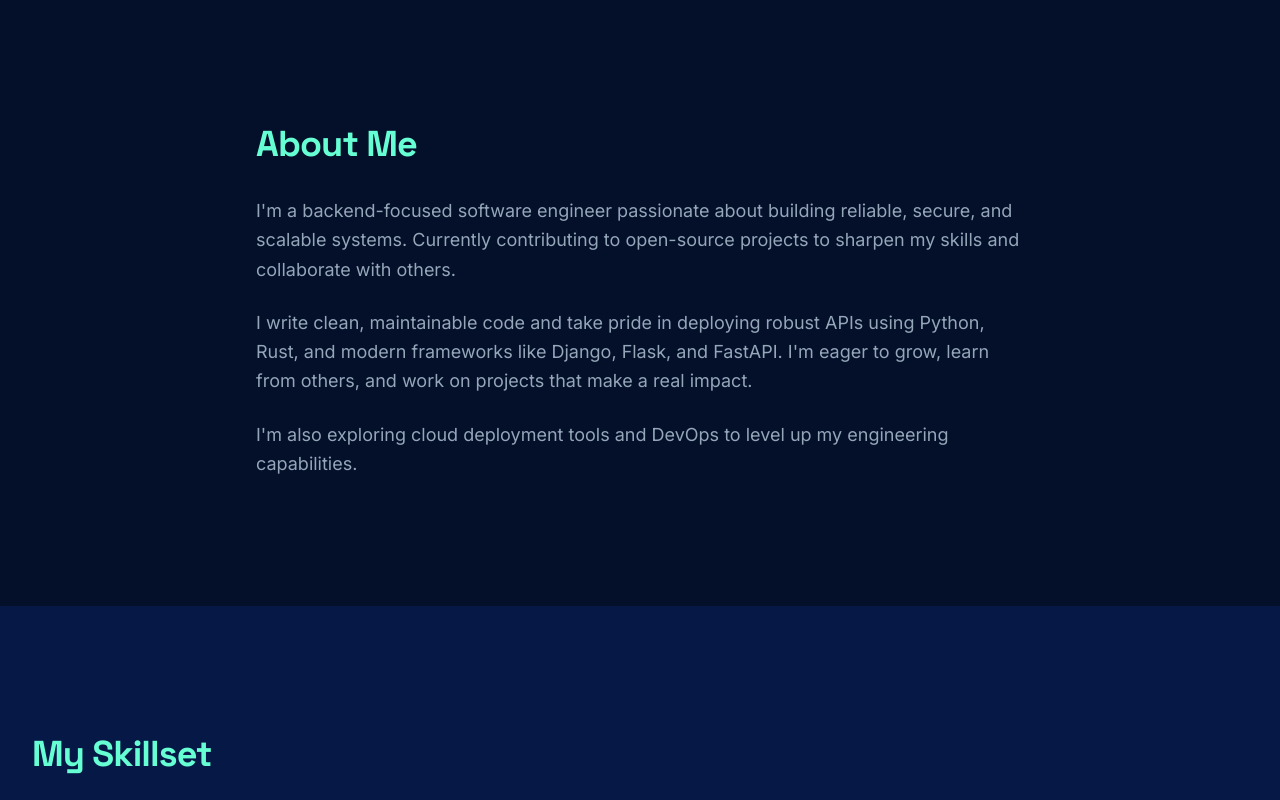
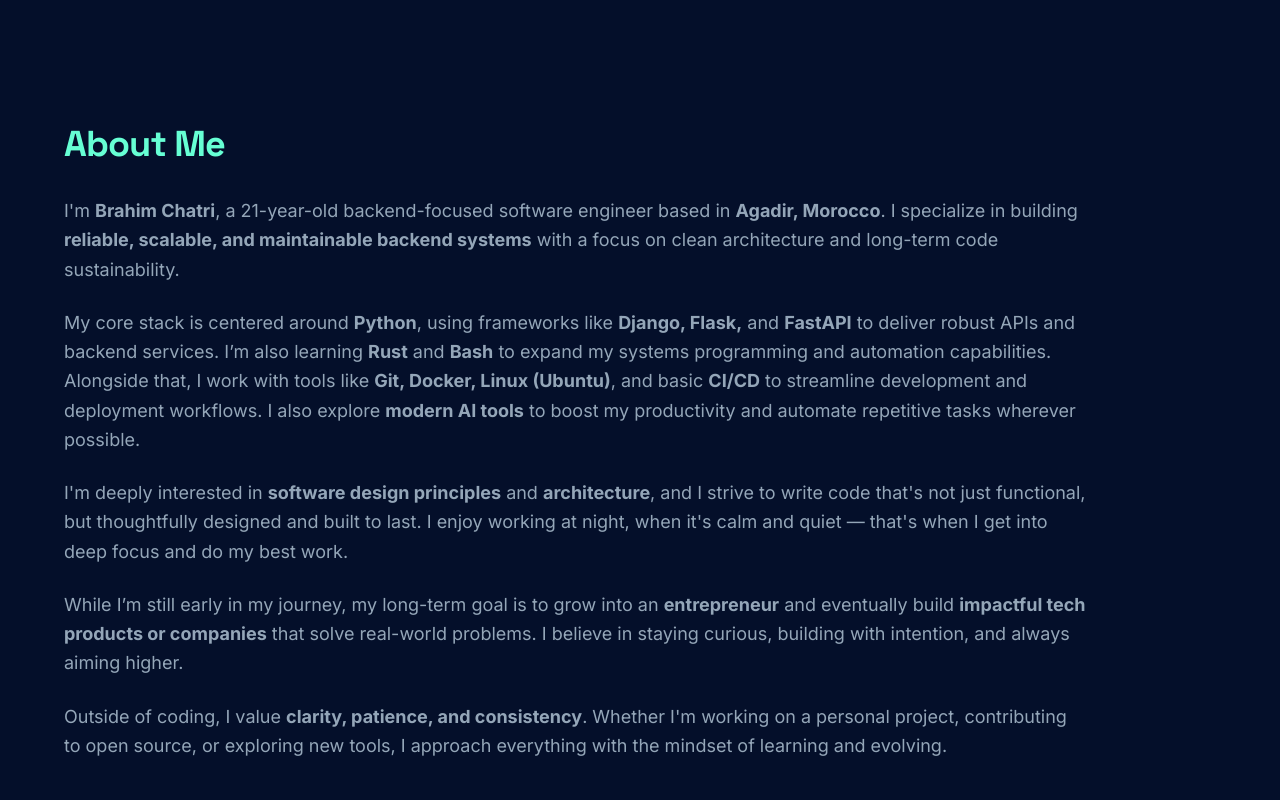
Before and after one commit to BrahimChatri/brahim-portfolio, a Next.js app: page / in a window 1280 px wide. Shown: the part 580-1380 px from the top of the page. Built offline with nearby package versions, Linux system fonts and the light colour scheme.

Commit message:
feat: enhance SEO metadata and About section styling

```diff
--- a/src/app/layout.tsx
+++ b/src/app/layout.tsx
@@ -1,12 +1,72 @@
-import type { Metadata } from 'next';
+import type { Metadata, Viewport } from 'next';
 import './globals.css';
 import { Toaster } from '@/components/ui/toaster';
 import { ThemeProvider } from '@/components/theme-provider';
 import { MotionProvider } from '@/components/motion-provider';
 
 export const metadata: Metadata = {
-  title: "Brahim Chatri | Back-end dev",
-  description: 'Portfolio of Brahim, a Back-End & Software Engineer',
+  title: {
+    default: "Brahim Chatri | Backend & Software Engineer",
+    template: "%s | Brahim Chatri"
+  },
+  description: 'Passionate backend-focused software engineer from Agadir, Morocco. Specializing in Python, Django, FastAPI, and scalable system architecture. Building reliable, maintainable backend solutions.',
+  keywords: [
+    'Backend Engineer',
+    'Software Engineer',
+    'Python Developer',
+    'Django',
+    'FastAPI',
+    'Flask',
+    'Rust',
+    'API Development',
+    'System Architecture',
+    'Morocco',
+    'Agadir',
+    'Full Stack'
+  ],
+  authors: [{ name: 'Brahim Chatri' }],
+  creator: 'Brahim Chatri',
+  publisher: 'Brahim Chatri',
+  openGraph: {
+    type: 'website',
+    locale: 'en_US',
+    url: 'https://chatri.dev',
+    title: 'Brahim Chatri | Backend & Software Engineer',
+    description: 'Passionate backend-focused software engineer from Agadir, Morocco. Specializing in Python, Django, FastAPI, and scalable system architecture.',
+    siteName: 'Brahim Chatri Portfolio',
+  },
+  twitter: {
+    card: 'summary',
+    title: 'Brahim Chatri | Backend & Software Engineer',
+    description: 'Passionate backend-focused software engineer from Agadir, Morocco. Specializing in Python, Django, FastAPI, and scalable system architecture.',
+    creator: '@dev_brahim',
+  },
+  robots: {
+    index: true,
+    follow: true,
+    googleBot: {
+      index: true,
+      follow: true,
+      'max-video-preview': -1,
+      'max-image-preview': 'large',
+      'max-snippet': -1,
+    },
+  },
+  alternates: {
+    canonical: 'https://chatri.dev',
+  },
+  category: 'technology',
+};
+
+export const viewport: Viewport = {
+  width: 'device-width',
+  initialScale: 1,
+  maximumScale: 5,
+  userScalable: true,
+  themeColor: [
+    { media: '(prefers-color-scheme: light)', color: '#ffffff' },
+    { media: '(prefers-color-scheme: dark)', color: '#0a0a0a' },
+  ],
 };
 
 export default function RootLayout({
@@ -17,12 +77,59 @@
   return (
     <html lang="en" suppressHydrationWarning>
       <head>
+        {/* Preconnect to external domains for performance */}
         <link rel="preconnect" href="https://fonts.googleapis.com" />
         <link rel="preconnect" href="https://fonts.gstatic.com" crossOrigin="anonymous" />
-        <link href="https://fonts.googleapis.com/css2?family=Inter:wght@400;700;900&family=Space+Grotesk:wght@700&display=swap" rel="stylesheet" />
-        <link rel="icon" href="/favicon.svg" sizes="any" />
+
+        {/* Optimized font loading with display=swap for better performance */}
+        <link
+          href="https://fonts.googleapis.com/css2?family=Inter:wght@300;400;500;600;700;800;900&family=Space+Grotesk:wght@300;400;500;600;700;800&display=swap"
+          rel="stylesheet"
+        />
+
+        {/* Favicon - using only SVG and ICO */}
+        <link rel="icon" href="/favicon.svg" type="image/svg+xml" />
+        <link rel="icon" href="/favicon.ico" sizes="any" />
+
+        {/* Additional meta tags for better SEO */}
+        <meta name="format-detection" content="telephone=no" />
+
+        {/* Structured Data for better SEO */}
+        <script
+          type="application/ld+json"
+          dangerouslySetInnerHTML={{
+            __html: JSON.stringify({
+              "@context": "https://schema.org",
+              "@type": "Person",
+              name: "Brahim Chatri",
+              jobTitle: "Backend & Software Engineer",
+              description: "Passionate backend-focused software engineer from Agadir, Morocco",
+              url: "https://chatri.dev",
+              address: {
+                "@type": "PostalAddress",
+                addressLocality: "Agadir",
+                addressCountry: "Morocco"
+              },
+              sameAs: [
+                "https://github.com/BrahimChatri",
+                "https://linkedin.com/in/brahim-chatri",
+                "https://x.com/dev_brahim"
+              ],
+              knowsAbout: [
+                "Python",
+                "Django",
+                "FastAPI",
+                "Flask",
+                "Rust",
+                "Backend Development",
+                "API Development",
+                "System Architecture"
+              ]
+            })
+          }}
+        />
       </head>
-      <body className="font-body antialiased">
+      <body className="font-body antialiased min-h-screen bg-background text-foreground">
         <ThemeProvider
           attribute="class"
           defaultTheme="dark"
@@ -30,7 +137,11 @@
           disableTransitionOnChange
         >
           <MotionProvider>
-            {children}
+            <div className="relative flex min-h-screen flex-col">
+              <div className="flex-1">
+                {children}
+              </div>
+            </div>
             <Toaster />
           </MotionProvider>
         </ThemeProvider>
--- a/src/components/sections/about.tsx
+++ b/src/components/sections/about.tsx
@@ -2,19 +2,25 @@
   return (
     <section id="about" className="py-20 sm:py-32 fade-in">
       <div className="container mx-auto px-4 sm:px-6 lg:px-8">
-        <div className="max-w-3xl mx-auto">
+        <div className="max-w-5xl mx-auto ml-0 lg:ml-8">
           <h2 className="text-3xl font-bold tracking-tight text-primary sm:text-4xl mb-8 font-headline text-center hover-underline-animation">
             About Me
           </h2>
           <div className="space-y-6 text-lg text-muted-foreground leading-relaxed">
             <p>
-              I'm a backend-focused software engineer passionate about building reliable, secure, and scalable systems. Currently contributing to open-source projects to sharpen my skills and collaborate with others.
+              I'm <strong>Brahim Chatri</strong>, a 21-year-old backend-focused software engineer based in <strong>Agadir, Morocco</strong>. I specialize in building <strong>reliable, scalable, and maintainable backend systems</strong> with a focus on clean architecture and long-term code sustainability.
             </p>
             <p>
-              I write clean, maintainable code and take pride in deploying robust APIs using Python, Rust, and modern frameworks like Django, Flask, and FastAPI. I'm eager to grow, learn from others, and work on projects that make a real impact.
+              My core stack is centered around <strong>Python</strong>, using frameworks like <strong>Django, Flask,</strong> and <strong>FastAPI</strong> to deliver robust APIs and backend services. I’m also learning <strong>Rust</strong> and <strong>Bash</strong> to expand my systems programming and automation capabilities. Alongside that, I work with tools like <strong>Git, Docker, Linux (Ubuntu)</strong>, and basic <strong>CI/CD</strong> to streamline development and deployment workflows. I also explore <strong>modern AI tools</strong> to boost my productivity and automate repetitive tasks wherever possible.
             </p>
             <p>
-              I'm also exploring cloud deployment tools and DevOps to level up my engineering capabilities.
+              I'm deeply interested in <strong>software design principles</strong> and <strong>architecture</strong>, and I strive to write code that's not just functional, but thoughtfully designed and built to last. I enjoy working at night, when it's calm and quiet — that's when I get into deep focus and do my best work.
+            </p>
+            <p>
+              While I’m still early in my journey, my long-term goal is to grow into an <strong>entrepreneur</strong> and eventually build <strong>impactful tech products or companies</strong> that solve real-world problems. I believe in staying curious, building with intention, and always aiming higher.
+            </p>
+            <p>
+              Outside of coding, I value <strong>clarity, patience, and consistency</strong>. Whether I'm working on a personal project, contributing to open source, or exploring new tools, I approach everything with the mindset of learning and evolving.
             </p>
           </div>
         </div>
```
